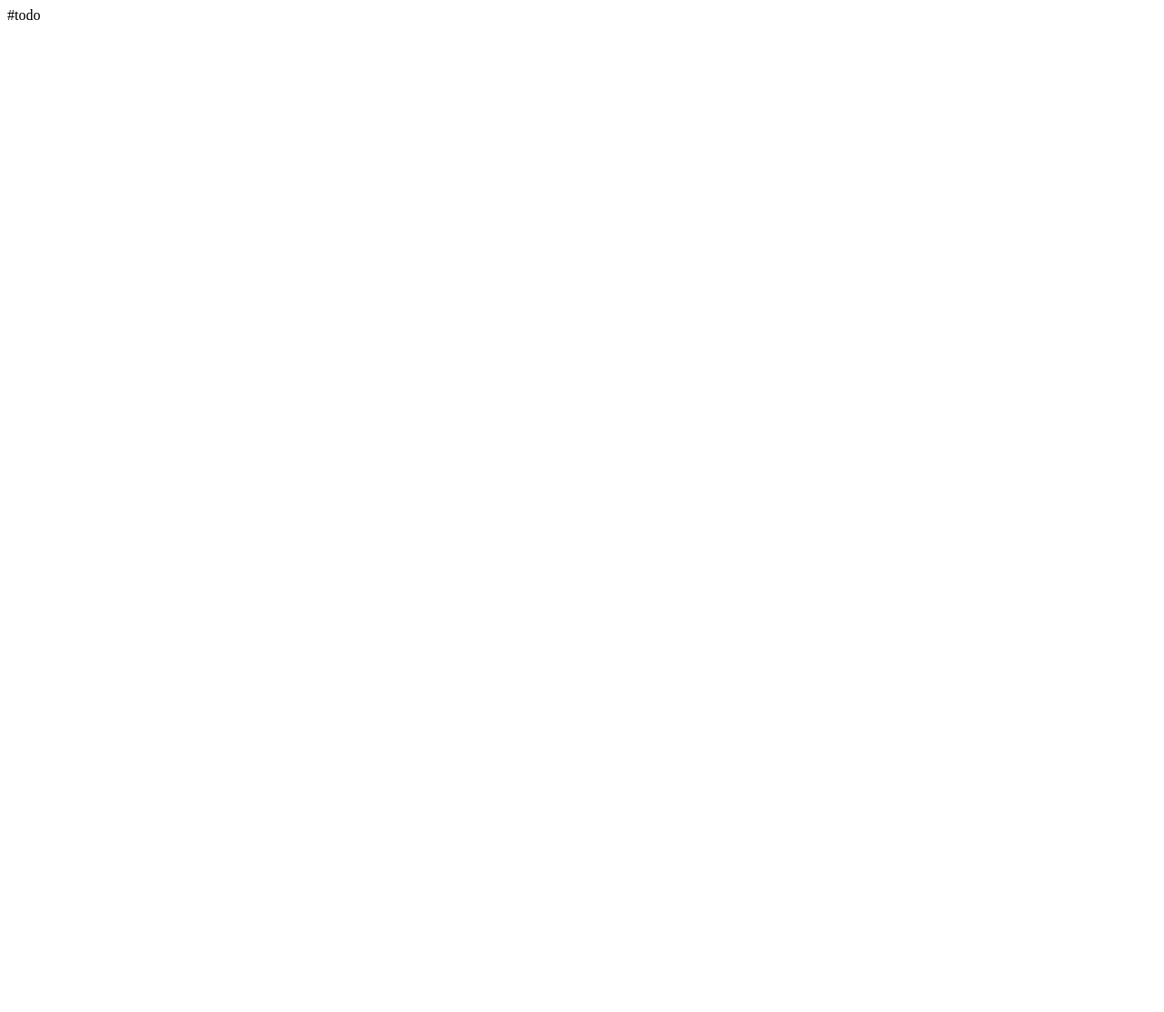
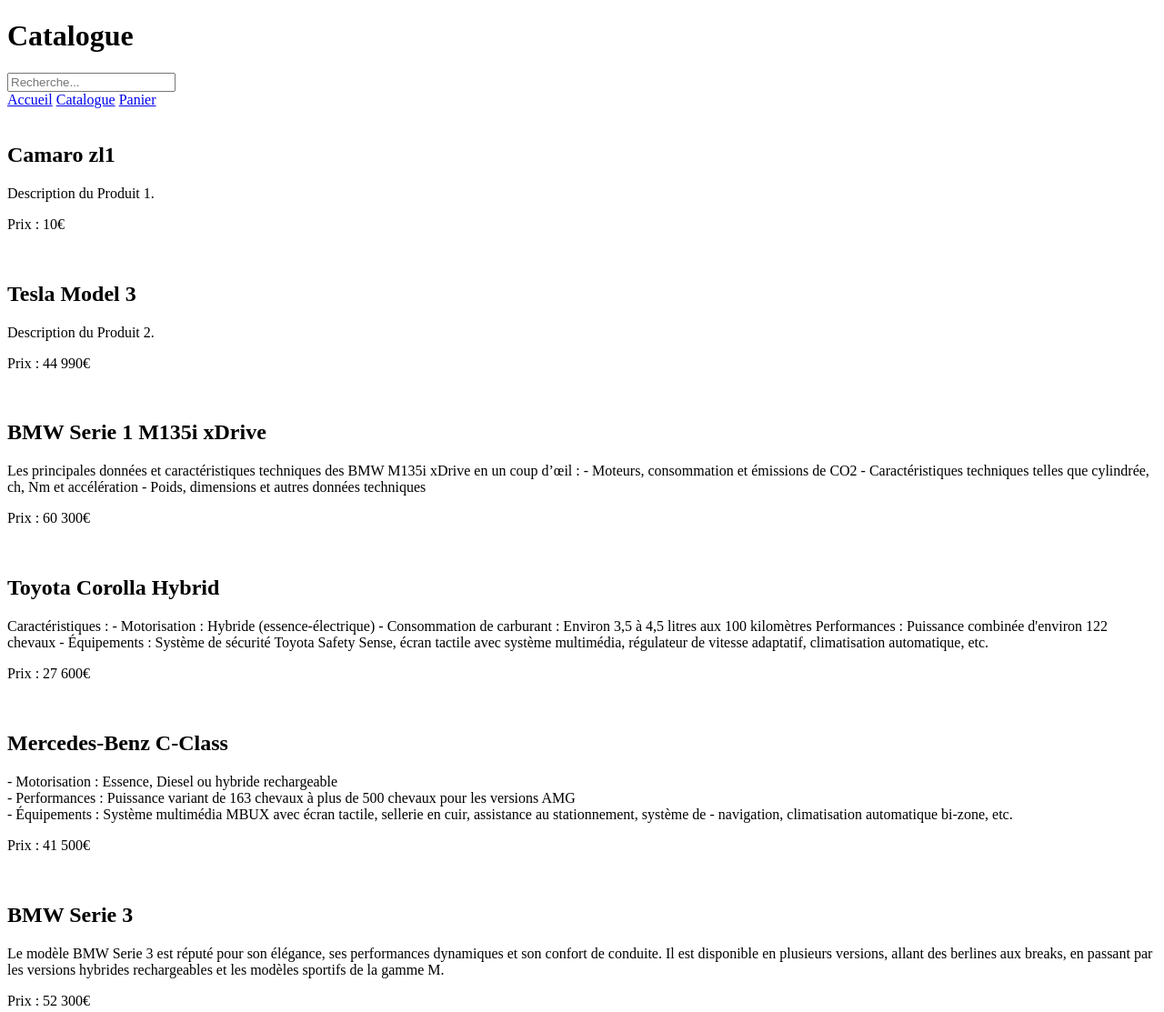
Before and after one commit to nathanremond/ProjetSiteE-Commerce, a plain HTML site: page app/HTML/Catalogue.html in a window 1280 px wide. Shown: the whole page at 91% size. Before the commit the page ends 800 px from the top, so only its background shows below. Drawn offline with Linux system fonts and the light colour scheme; files that its build step writes are made by us from their sources.

Commit message:
feat: création de catalogue

```diff
--- a/app/CSS/Catalogue.css
+++ /dev/null
@@ -1 +0,0 @@
-/*todo
--- a/app/HTML/Catalogue.html
+++ b/app/HTML/Catalogue.html
@@ -1 +1,77 @@
-#todo
+<!DOCTYPE html>
+<html lang="fr">
+<head>
+    <meta charset="UTF-8">
+    <meta name="viewport" content="width=device-width, initial-scale=1.0">
+    <title>Catalogue</title>
+    <link rel="stylesheet" href="style.css">
+</head>
+<body>
+    <header>
+        <h1>Catalogue</h1>
+        <input type="text" class="search-bar" placeholder="Recherche...">
+    </header>
+    <nav>
+        <a href="index.html">Accueil</a>
+        <a href="HTML/Catalogue.html">Catalogue</a>
+        <a href="HTML/Panier.html">Panier</a>
+    </nav>
+    <main>
+        <div class="Produits">
+
+            <div class="product">
+                <img src="#" alt="">
+                <h2> Camaro zl1</h2>
+                <p>Description du Produit 1.</p>
+                <p>Prix : 10€</p>
+            </div>
+
+
+            <div class="product">
+                <img src="#" alt="">
+                <h2>Tesla Model 3</h2>
+                <p>Description du Produit 2.</p>
+                <p>Prix : 44 990€</p>
+            </div>
+
+
+            <div class="product">
+                <img src="#" alt="">
+                <h2>BMW Serie 1 M135i xDrive</h2>
+                <p>Les principales données et caractéristiques techniques des BMW M135i xDrive en un coup d’œil :
+
+                    - Moteurs, consommation et émissions de CO2
+                    - Caractéristiques techniques telles que cylindrée, ch, Nm et accélération
+                    - Poids, dimensions et autres données techniques</p>
+                <p>Prix : 60 300€</p>
+            </div>
+
+            <div class="product">
+                <img src="#" alt="">
+                <h2>Toyota Corolla Hybrid</h2>
+                <p>Caractéristiques :
+                    - Motorisation : Hybride (essence-électrique)
+                    - Consommation de carburant : Environ 3,5 à 4,5 litres aux 100 kilomètres
+                    Performances : Puissance combinée d'environ 122 chevaux
+                    - Équipements : Système de sécurité Toyota Safety Sense, écran tactile avec système multimédia, régulateur de vitesse adaptatif, climatisation automatique, etc.</p>
+                <p>Prix : 27 600€</p>
+            </div>
+
+            <div class="product">
+                <img src="#" alt="">
+                <h2>Mercedes-Benz C-Class</h2>
+                <p>- Motorisation : Essence, Diesel ou hybride rechargeable <br>
+                    - Performances : Puissance variant de 163 chevaux à plus de 500 chevaux pour les versions AMG <br>
+                    - Équipements : Système multimédia MBUX avec écran tactile, sellerie en cuir, assistance au stationnement, système de - navigation, climatisation automatique bi-zone, etc.</p>
+                <p>Prix : 41 500€</p>
+            </div>
+
+            <div class="product">
+                <img src="#" alt="">
+                <h2>BMW Serie 3</h2>
+                <p>Le modèle BMW Serie 3 est réputé pour son élégance, ses performances dynamiques et son confort de conduite. Il est disponible en plusieurs versions, allant des berlines aux breaks, en passant par les versions hybrides rechargeables et les modèles sportifs de la gamme M.</p>
+                <p>Prix :  52 300€</p>
+            </div>
+        </div>
+    </main>
+</body>
```
